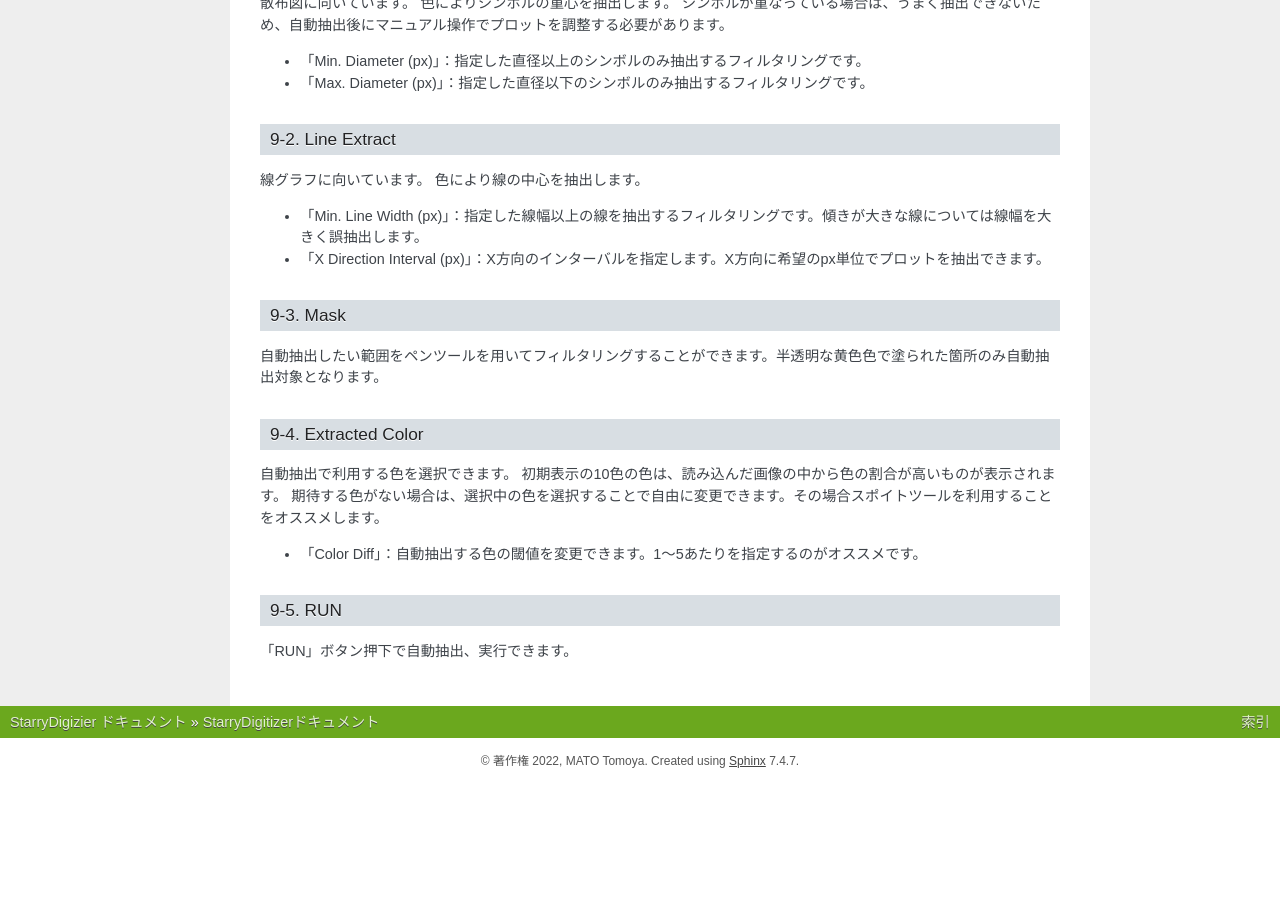
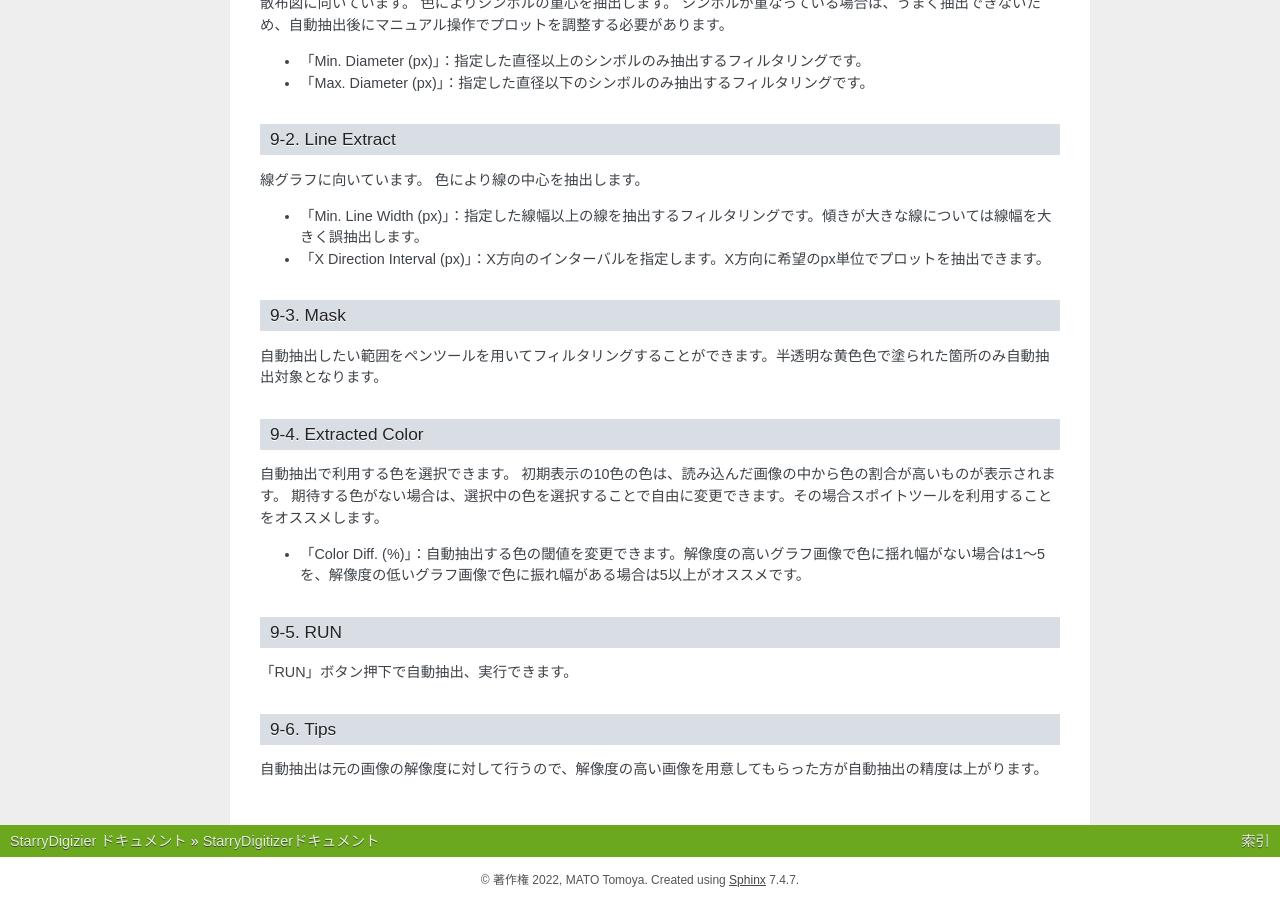
Before and after one commit to t29mato/starry-digitizer, a Sphinx documentation site: the page built from docs/index.rst, in a window 1280 px wide and 900 px high, scrolled down 2571 px. Built offline with Sphinx 7.4.7, drawn with Linux system fonts in a browser that asks for light colours; before the commit the page ends 3352 px from its top, so only the background shows below that.

Commit message:
docs: update

```diff
--- a/docs/index.rst
+++ b/docs/index.rst
@@ -121,8 +121,12 @@ Windowsでは「Ctrl」、Macでは「Command」ボタンと同時にプロッ
 初期表示の10色の色は、読み込んだ画像の中から色の割合が高いものが表示されます。
 期待する色がない場合は、選択中の色を選択することで自由に変更できます。その場合スポイトツールを利用することをオススメします。
 
-- 「Color Diff」：自動抽出する色の閾値を変更できます。1〜5あたりを指定するのがオススメです。
+- 「Color Diff. (%)」：自動抽出する色の閾値を変更できます。解像度の高いグラフ画像で色に揺れ幅がない場合は1〜5を、解像度の低いグラフ画像で色に振れ幅がある場合は5以上がオススメです。
 
 9-5. RUN
 -----------------------
 「RUN」ボタン押下で自動抽出、実行できます。
+
+9-6. Tips
+----------------------
+自動抽出は元の画像の解像度に対して行うので、解像度の高い画像を用意してもらった方が自動抽出の精度は上がります。
```
